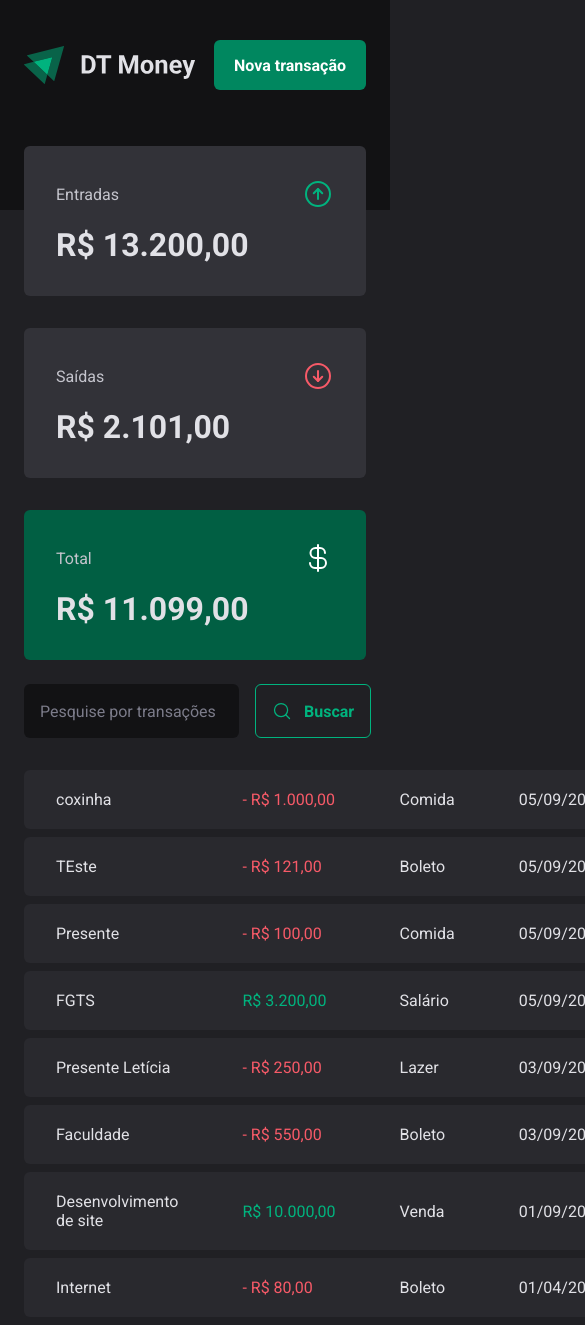
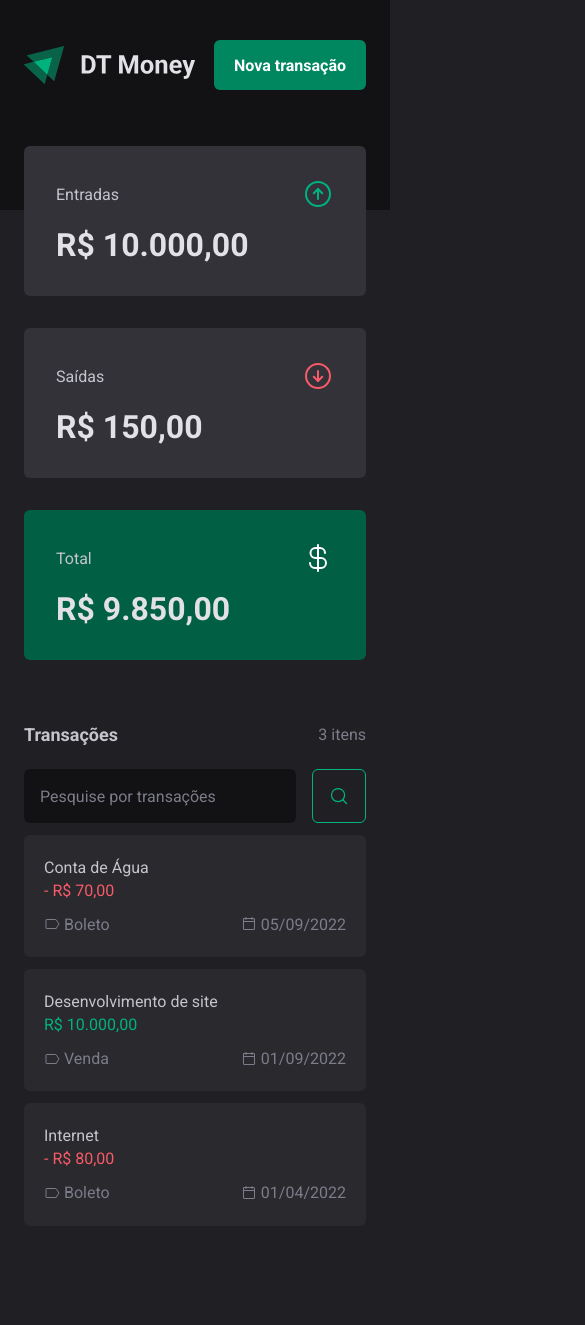
Before and after one commit to Wallysson/new-dtmoney, a React (Vite) app: page / in a window 390 px wide. Shown: the top 1325 px of the page, 585 px wide, since content can reach past the window. After the commit the page ends 1258 px from the top, so only its background shows below. Built offline with nearby package versions, Linux system fonts and the light colour scheme; data requests are answered from the project's data file.

Commit message:
using react-responsive with useMediaQuery in transaction table

```diff
--- a/package.json
+++ b/package.json
@@ -18,6 +18,7 @@
     "react": "^18.2.0",
     "react-dom": "^18.2.0",
     "react-hook-form": "^7.34.2",
+    "react-responsive": "^9.0.0-beta.10",
     "scheduler": "^0.23.0",
     "styled-components": "^5.3.5",
     "use-context-selector": "^1.4.1",
--- a/server.json
+++ b/server.json
@@ -17,52 +17,12 @@
       "createdAt": "2022-04-01T14:30:56.055Z"
     },
     {
-      "description": "Faculdade",
-      "price": 550,
+      "description": "Conta de Água",
+      "price": 70,
       "category": "Boleto",
       "type": "outcome",
-      "createdAt": "2022-09-03T14:12:29.375Z",
+      "createdAt": "2022-09-05T23:48:46.225Z",
       "id": 3
-    },
-    {
-      "description": "Presente Letícia",
-      "price": 250,
-      "category": "Lazer",
-      "type": "outcome",
-      "createdAt": "2022-09-03T14:12:43.130Z",
-      "id": 4
-    },
-    {
-      "description": "FGTS",
-      "price": 3200,
-      "category": "Salário",
-      "type": "income",
-      "createdAt": "2022-09-05T14:08:56.144Z",
-      "id": 5
-    },
-    {
-      "description": "Presente",
-      "price": 100,
-      "category": "Comida",
-      "type": "outcome",
-      "createdAt": "2022-09-05T14:52:22.144Z",
-      "id": 6
-    },
-    {
-      "description": "TEste",
-      "price": 121,
-      "category": "Boleto",
-      "type": "outcome",
-      "createdAt": "2022-09-05T15:03:40.659Z",
-      "id": 7
-    },
-    {
-      "description": "coxinha",
-      "price": 1000,
-      "category": "Comida",
-      "type": "outcome",
-      "createdAt": "2022-09-05T15:03:55.842Z",
-      "id": 8
     }
   ]
 }
--- a/src/contexts/TransactionsContext.tsx
+++ b/src/contexts/TransactionsContext.tsx
@@ -80,7 +80,7 @@ export function TransactionProvider({children}: TransactionProviderProps) {
       fetchTransactions,
       createTransaction,
       closedModal,
-      open
+      open,
       }}>
       {children}
     </TransactionsContext.Provider>
--- a/src/pages/Transactions/components/SearchForm/index.tsx
+++ b/src/pages/Transactions/components/SearchForm/index.tsx
@@ -42,7 +42,7 @@ function SearchFormComponent() {
         disabled={isSubmitting}
       >
         <MagnifyingGlass size={20}/>
-        Buscar
+        <strong>Buscar</strong>
       </button>
     </SearchFormContainer>
   )
--- a/src/pages/Transactions/components/SearchForm/styles.ts
+++ b/src/pages/Transactions/components/SearchForm/styles.ts
@@ -42,5 +42,11 @@ export const SearchFormContainer = styled.form`
       border-color: ${props => props.theme['green-500']};
       transition: all 0.3s;
   }
+
+  @media (max-width: 650px) {
+    strong {
+      display: none;
+    }
+  }
 }
 `
--- a/src/pages/Transactions/index.tsx
+++ b/src/pages/Transactions/index.tsx
@@ -4,10 +4,13 @@ import { Summary } from "../../components/Summary";
 import { TransactionsContext } from "../../contexts/TransactionsContext";
 import { dateFormatter, priceFormatter } from "../../utils/formatter";
 import { SearchForm } from "./components/SearchForm";
-import { PriceHightlight, TransactionsContainer, TransactionTable } from "./styles";
+import {  PriceHightlight, TransactionsMobileContainer, TransactionsContainer, TransactionTable, TransactionsMobile } from "./styles";
+import { useMediaQuery } from 'react-responsive';
+import { CalendarBlank, TagSimple } from "phosphor-react";
 
 export function Transactions() {
   const { transactions } = useContext(TransactionsContext)
+  const isTabletOrMobile = useMediaQuery({ query: '(max-width: 650px)' })
 
   return (
     <div>
@@ -15,6 +18,41 @@ export function Transactions() {
       <Summary />
 
       <TransactionsContainer>
+      {isTabletOrMobile ? (
+        <TransactionsMobileContainer>
+          <header>
+            <strong>Transações</strong>
+            <span>{transactions ? transactions.length : 0} itens</span>
+          </header>
+          <SearchForm />
+
+          <TransactionsMobile>
+            {transactions.map(item => {
+              return (
+              <div key={item.id}>
+                <h4>{item.description}</h4>
+                <PriceHightlight variant={item.type}>
+                  {item.type === 'outcome' && '- '}
+                  {priceFormatter.format(item.price)}
+                </PriceHightlight>
+
+                <footer>
+                  <div>
+                    <TagSimple size={16} color="#7C7C8A"/>
+                    <span>{item.category}</span>
+                  </div>
+                  <div>
+                    <CalendarBlank size={16} color="#7C7C8A"/>
+                    <span>{dateFormatter.format(new Date(item.createdAt))}</span>
+                  </div>
+                </footer>
+              </div>
+              )
+            })}
+          </TransactionsMobile>
+        </TransactionsMobileContainer>
+      ) : (
+        <>
         <SearchForm />
         <TransactionTable>
           <tbody>
@@ -35,6 +73,8 @@ export function Transactions() {
             })}
           </tbody>
         </TransactionTable>
+        </>
+      )}
       </TransactionsContainer>
     </div>
   )
--- a/src/pages/Transactions/styles.ts
+++ b/src/pages/Transactions/styles.ts
@@ -5,6 +5,64 @@ export const TransactionsContainer = styled.main`
   max-width: 1120px;
   margin: 0 auto;
   padding: 0 1.5rem;
+  margin-top: 4rem;
+`
+
+export const TransactionsMobileContainer = styled.div`
+  header {
+    display: flex;
+    align-items: center;
+    justify-content: space-between;
+
+      strong {
+        font-size: 1.125rem;
+        font-weight: 700;
+        color: ${props => props.theme['gray-300']}
+      }
+
+      span {
+        color: ${props => props.theme['gray-500']}
+      }
+  }
+`
+
+export const TransactionsMobile = styled.div`
+  > div {
+    display: flex;
+    flex-direction: column;
+    border-radius: 6px;
+    background: #29292E;
+    padding: 1.25rem;
+    margin-top: 0.75rem;
+
+    &:last-child {
+      margin-bottom: 2rem;
+    }
+
+    h4 {
+      font-weight: 400;
+      line-height: 160%;
+      color: ${props => props.theme['gray-300']}
+    }
+  }
+
+  footer {
+    display: flex;
+    align-items: center;
+    justify-content: space-between;
+    margin-top: 0.75rem;
+
+    div {
+      display: flex;
+      align-items: center;
+      gap: 4px;
+
+      span {
+        line-height: 160%;
+        color: ${props => props.theme['gray-500']}
+      }
+    }
+  }
 `
 
 export const TransactionTable = styled.table`
@@ -27,7 +85,7 @@ export const TransactionTable = styled.table`
       border-top-right-radius: 6px;
       border-bottom-right-radius: 6px;
     }
-  }
+}
 `
 
 interface PriceHightlight {
```
Also changed, not shown: 1 other file (tests, documents, lock files or other folders).
